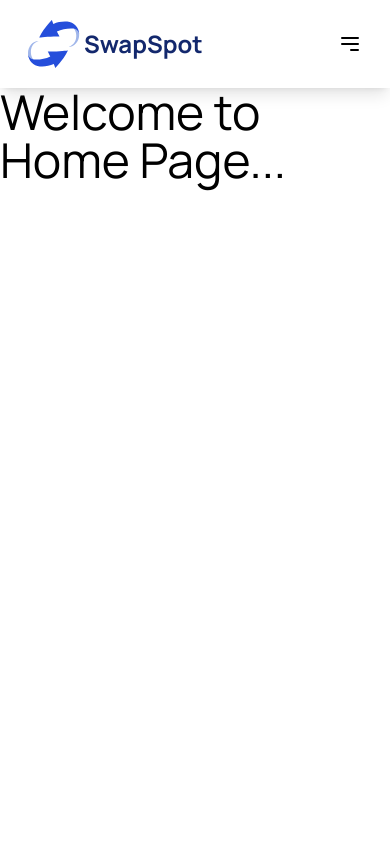
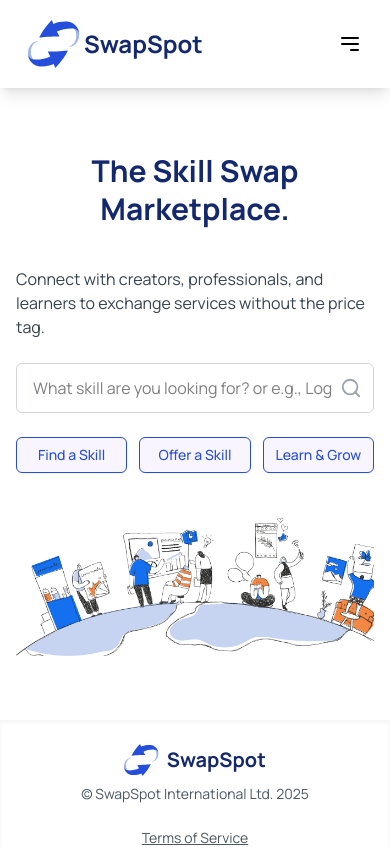
Before and after one commit to test-usa/clover-frontend, a React (Vite) app: page / in a window 390 px wide. Shown: the top 847 px of the page. Built offline with nearby package versions, Linux system fonts and the light colour scheme.

Commit message:
Done the Home Hero component and the responsive part . alsoi fixed the footer responsive part issue

```diff
--- a/src/Layout/Footer.tsx
+++ b/src/Layout/Footer.tsx
@@ -3,35 +3,28 @@ import { Link } from "react-router-dom";
 
 import logo from "../assets/logo.svg";
 
-
 const Footer: React.FC = () => {
   return (
-    <footer className="bg-white shadow-inner p-6 relative z-10">
-      <div className="mx-auto px-4 sm:px-6 lg:px-12 ">
-        <div className="flex flex-col md:flex-row items-center justify-between space-y-6 md:space-y-0">
-          {/* Logo */}
-          <div className="flex items-center gap-6">
-            <div className="flex flex-row gap-2">
+    <footer className="bg-white shadow-inner py-6 px-4 sm:px-6 lg:px-12 relative z-10">
+      <div className=" mx-auto">
+        <div className="flex flex-col md:flex-row justify-between items-center gap-6 md:gap-0">
+          {/* Logo and copyright */}
+          <div className="flex flex-col sm:flex-row items-center gap-2 sm:gap-4 text-center md:text-left">
+            <div className="flex items-center gap-2">
               <img src={logo} alt="SwapSpot Logo" className="h-8 w-auto" />
               <h1 className="text-primary-900 text-xl font-bold">SwapSpot</h1>
             </div>
-            <p>© SwapSpot International Ltd. 2025</p>
+            <p className="text-sm text-gray-600">
+              © SwapSpot International Ltd. 2025
+            </p>
           </div>
 
-
-
-          {/* Terms and Privacy Links */}
-          <div className="flex flex-col md:flex-row gap-4 text-sm text-gray-600">
-            <Link
-              to="/terms-of-service"
-              className="underline"
-            >
+          {/* Links */}
+          <div className="flex flex-col sm:flex-row gap-2 text-sm text-gray-600 text-center md:text-right">
+            <Link to="/terms-of-service" className="underline">
               Terms of Service
             </Link>
-            <Link
-              to="/privacy-policy"
-              className="underline"
-            >
+            <Link to="/privacy-policy" className="underline">
               Privacy Policy
             </Link>
           </div>
--- a/src/Layout/Navbar.tsx
+++ b/src/Layout/Navbar.tsx
@@ -1,14 +1,10 @@
-import UserAvatar from "@/ui/UserAvatar";
+
 import React, { useState } from "react";
 import { Link, useNavigate } from "react-router-dom";
-import {
-  Popover,
-  PopoverContent,
-  PopoverTrigger,
-} from "@/components/ui/popover";
+
 import { Button } from "@/components/ui/button";
-import { useAppDispatch } from "@/hooks/useRedux";
-import { logout } from "@/store/Slices/AuthSlice/authSlice";
+
+
 import logo from "../assets/logo.svg";
 import { FiSearch } from "react-icons/fi";
 
@@ -16,16 +12,12 @@ const Navbar: React.FC = () => {
   const navigate = useNavigate();
   const [isOpen, setIsOpen] = useState(false);
 
-  const dispatch = useAppDispatch();
 
   const toggleMenu = () => {
     setIsOpen(!isOpen);
   };
 
-  const handleLogout = () => {
-    dispatch(logout());
-    navigate("/login");
-  };
+
 
   return (
     <nav className="bg-white shadow-lg p-3 relative z-50">
--- /dev/null
+++ b/src/components/HomeComponents/HomeHero.tsx
@@ -0,0 +1,74 @@
+import React from "react";
+import banner from "../../assets/banner.png";
+import { FiSearch } from "react-icons/fi";
+import { Button } from "@/components/ui/button";
+
+const HomeHero: React.FC = () => {
+  return (
+    <section className="w-full py-16 px-4 md:px-8 lg:px-12">
+      {/* Top H1 */}
+      <div className="mb-10 text-center md:text-left">
+        <h1 className="text-3xl sm:text-4xl lg:text-5xl font-bold text-primary-900 leading-tight">
+          The Skill Swap Marketplace.
+        </h1>
+      </div>
+
+      {/* Grid Layout */}
+      <div className="grid grid-cols-1 md:grid-cols-2 gap-10 items-center">
+        {/* Left Column */}
+        <div className="flex flex-col gap-6">
+          <p className="text-base sm:text-lg text-gray-700 max-w-xl">
+            Connect with creators, professionals, and learners to exchange
+            services without the price tag.
+          </p>
+
+          {/* Search Bar with Right Icon */}
+          <div className="relative w-full max-w-xl">
+            <input
+              type="text"
+              placeholder="What skill are you looking for? or e.g., Logo Design, Copywriting, Language"
+              className="pr-10 pl-4 py-3 rounded-md border border-gray-300 focus:outline-none focus:ring-1 focus:ring-primary-500 w-full text-base"
+            />
+            <FiSearch
+              className="absolute right-3 top-1/2 transform -translate-y-1/2 text-gray-400"
+              size={22}
+            />
+          </div>
+
+          {/* CTA Buttons */}
+          <div className="grid grid-cols-3 md:flex md:flex-wrap gap-3 md:max-w-xl">
+            <Button
+              variant="outline"
+              className="border-primary-500 bg-primary-50 text-primary-500 w-full sm:w-auto"
+            >
+              Find a Skill
+            </Button>
+            <Button
+              variant="outline"
+              className="border-primary-500 bg-primary-50 text-primary-500 w-full sm:w-auto"
+            >
+              Offer a Skill
+            </Button>
+            <Button
+              variant="outline"
+              className="border-primary-500 bg-primary-50 text-primary-500 w-full sm:w-auto"
+            >
+              Learn & Grow
+            </Button>
+          </div>
+        </div>
+
+        {/* Right Column - Banner */}
+        <div className="flex justify-center md:justify-end">
+          <img
+            src={banner}
+            alt="Banner"
+            className="w-full  object-contain"
+          />
+        </div>
+      </div>
+    </section>
+  );
+};
+
+export default HomeHero;
--- a/src/pages/Home.tsx
+++ b/src/pages/Home.tsx
@@ -1,10 +1,11 @@
+import HomeHero from "@/components/HomeComponents/HomeHero";
 import CommonWrapper from "../common/CommonWrapper";
 
 const Home = () => {
   return (
     <CommonWrapper>
-      <div className="h-screen bg-website-color-lightGreen">
-        <h1 className="text-5xl">Welcome to Home Page...</h1>
+      <div className="">
+        <HomeHero/>
       </div>
     </CommonWrapper>
   );
```
Also changed, not shown: src/assets/banner.png (added).
